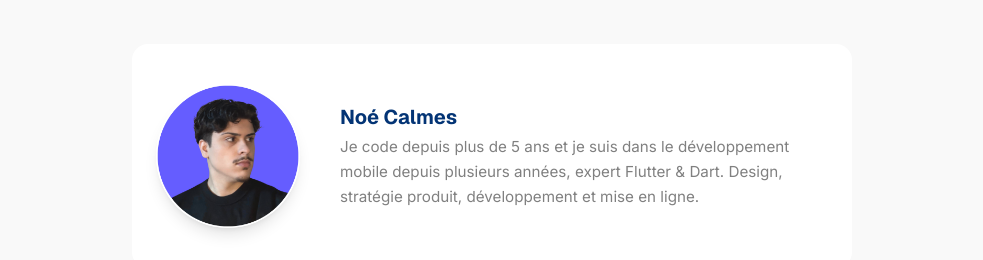
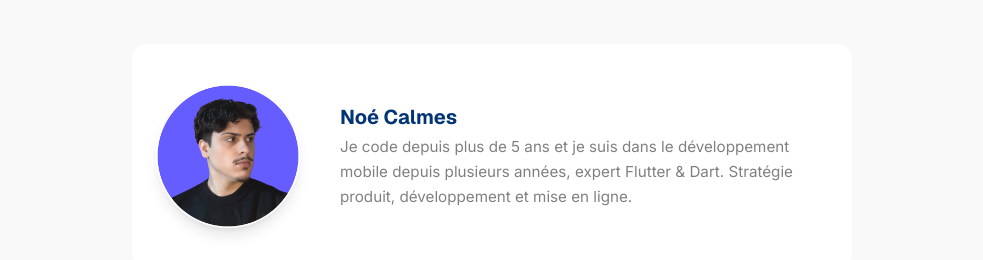
Before and after one commit to NoeCalmes-App/landingpage, a React (Vite) app: page / in a window 1280 px wide. Shown: the part 1700-1960 px from the top of the page, without its empty margins (148-1131 px from the left). Built offline with nearby package versions, Linux system fonts and the light colour scheme.

Commit message:
change texte

```diff
--- a/src/App.jsx
+++ b/src/App.jsx
@@ -383,7 +383,7 @@ function App() {
                 </h3>
                 <p className="text-grey text-[0.9rem] md:text-[0.95rem] leading-relaxed">
                   Je code depuis plus de 5 ans et je suis dans le d&eacute;veloppement mobile depuis plusieurs ann&eacute;es, expert Flutter &amp; Dart.
-                  Design, strat&eacute;gie produit, d&eacute;veloppement et mise en ligne.
+                  Strat&eacute;gie produit, d&eacute;veloppement et mise en ligne.
                 </p>
               </div>
             </div>
```
